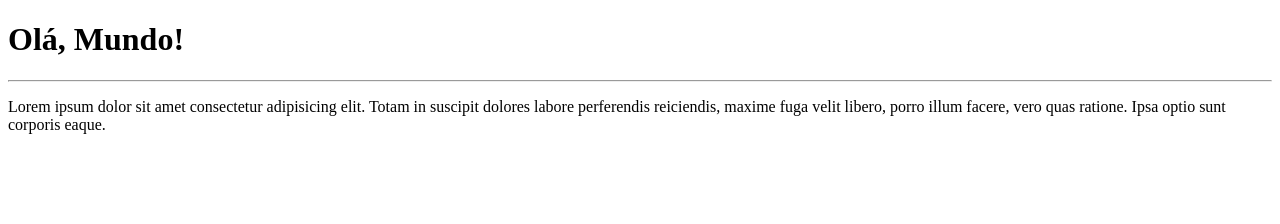
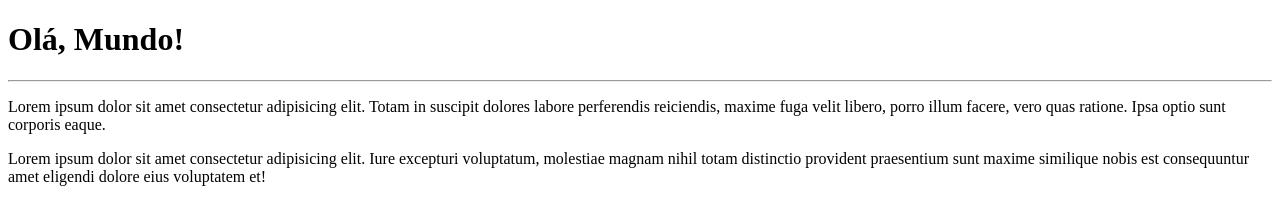
Before and after one commit to Jsgomes123/OlaMundo, a plain HTML site: page site-exemplo/index.html in a window 1280 px wide. Drawn offline with Linux system fonts and the light colour scheme.

Commit message:
adicionei um paragrafo\

```diff
--- a/site-exemplo/index.html
+++ b/site-exemplo/index.html
@@ -9,5 +9,6 @@
     <h1>Olá, Mundo!</h1>
     <hr>
     <p>Lorem ipsum dolor sit amet consectetur adipisicing elit. Totam in suscipit dolores labore perferendis reiciendis, maxime fuga velit libero, porro illum facere, vero quas ratione. Ipsa optio sunt corporis eaque.</p>
+    <p>Lorem ipsum dolor sit amet consectetur adipisicing elit. Iure excepturi voluptatum, molestiae magnam nihil totam distinctio provident praesentium sunt maxime similique nobis est consequuntur amet eligendi dolore eius voluptatem et!</p>
 </body>
 </html>
```
